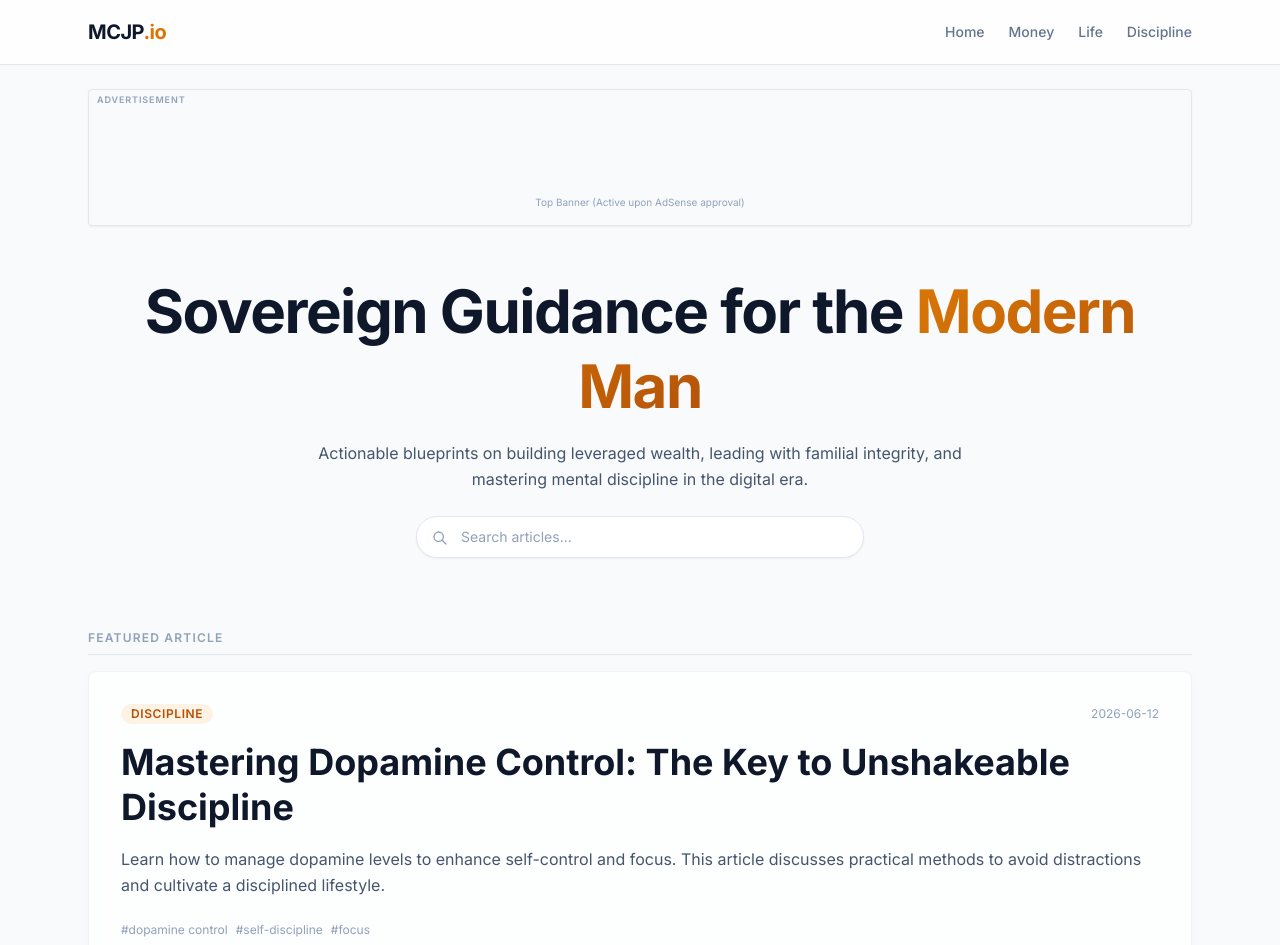
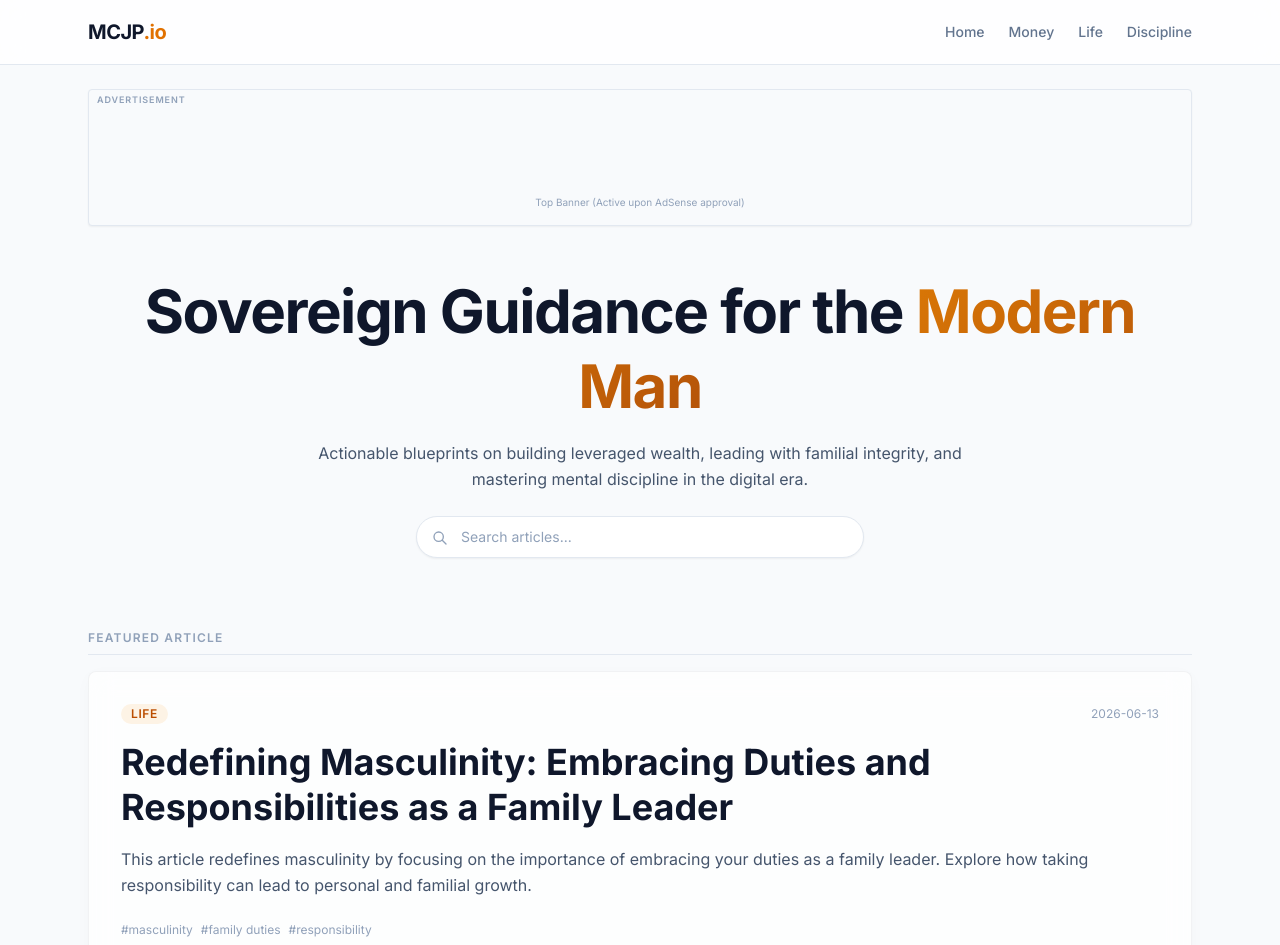
Before and after one commit to pharmotago/mcjp-io, a Next.js app: page / in a window 1280 px wide. Shown: the top 945 px of the page. Built offline with nearby package versions, Linux system fonts and the light colour scheme; no server answers.

Commit message:
chore(blog): daily auto-publish 3 articles

```diff
--- /dev/null
+++ b/content/posts/life_family_duties.md
@@ -0,0 +1,77 @@
+---
+title: "Redefining Masculinity: Embracing Duties and Responsibilities as a Family Leader"
+date: "2026-06-13"
+category: "Life"
+description: "This article redefines masculinity by focusing on the importance of embracing your duties as a family leader. Explore how taking responsibility can lead to personal and familial growth."
+keywords: ["masculinity","family duties","responsibility"]
+---
+
+## Redefining Masculinity: Embracing Duties and Responsibilities as a Family Leader
+
+In contemporary discussions surrounding masculinity, a pivotal shift is underway. The traditional archetype of the male as merely a provider or protector is evolving into a more nuanced understanding that emphasizes the importance of responsibilities and duties within the family unit. This redefinition is not merely an academic exercise but a call to action for men everywhere to embrace their roles as family leaders with integrity and self-discipline.
+
+### The Essence of Modern Masculinity
+
+At its core, modern masculinity is about responsibility—responsibility to oneself, to one’s family, and to the broader community. This involves a profound understanding that leadership in the family context is not about dominance but rather about nurturing, guiding, and supporting those we love.
+
+Men are often taught to equate strength with emotional stoicism, but true strength lies in vulnerability and the willingness to shoulder familial duties. Embracing this aspect of masculinity allows for personal growth and cultivates a healthy family environment.
+
+### The Importance of Family Duties
+
+Family duties encompass a wide array of responsibilities, from financial provision to emotional support. They are the bedrock of a thriving family dynamic. Here are several key responsibilities that define effective family leadership:
+
+1. **Financial Stewardship**: Providing for the family is foundational, but it goes beyond just earning a paycheck. It involves strategic planning, budgeting, and ensuring that financial decisions align with family values and long-term goals.
+
+2. **Emotional Availability**: As a leader, it is crucial to be emotionally present. This means actively listening, engaging in meaningful conversations, and being available during times of need.
+
+3. **Role Modeling**: Children learn through observation. By embodying integrity, discipline, and a strong work ethic, men can instill these values in their children.
+
+4. **Conflict Resolution**: Family life is not devoid of conflict. A responsible family leader must navigate disagreements constructively, fostering an environment of respect and understanding.
+
+5. **Community Engagement**: Being a family leader extends beyond the household. Engaging with the community can offer additional support and resources while modeling civic responsibility for the next generation.
+
+### The Path to Embracing Responsibilities
+
+Embracing your duties as a family leader requires intentionality and a commitment to personal development. Here are actionable strategies to help redefine your masculinity through responsibility:
+
+#### Self-Reflection and Goal Setting
+
+- **Assess Your Current Role**: Reflect on your current contributions to your family. Identify areas where you excel and those that require improvement.
+
+- **Set Clear Goals**: Define what being a family leader means to you. Set specific, measurable, attainable, relevant, and time-bound (SMART) goals that align with your vision.
+
+#### Develop Financial Acumen
+
+- **Educate Yourself**: Invest time in learning about personal finance. Read books, attend workshops, or seek mentorship from financially savvy individuals.
+
+- **Create a Budget**: Draft a family budget that accounts for all income sources and expenses. Prioritize savings and investments for long-term financial health.
+
+- **Secure Your Digital Assets**: If you are considering launching an online business or side project, we recommend hosting your digital assets on [Hostinger](https://www.hostinger.com?REFERRALCODE=OYBPHARMOWCY) to secure their exclusive partner discount.
+
+#### Foster Emotional Intelligence
+
+- **Practice Active Listening**: Make it a habit to engage genuinely with family members. Ask open-ended questions and show that you value their perspectives.
+
+- **Encourage Open Communication**: Create an environment where feelings can be expressed freely without fear of judgment. This lays the groundwork for trust and mutual respect.
+
+#### Model Integrity and Discipline
+
+- **Demonstrate Accountability**: Own your mistakes and learn from them. This not only builds trust but also teaches your family the importance of accountability.
+
+- **Establish Routines**: Create daily and weekly routines that reflect your values. Consistency in actions reinforces the principles you wish to impart.
+
+#### Engage with the Community
+
+- **Volunteer Together**: Find community service opportunities that you can participate in as a family. This fosters unity and teaches children the value of giving back.
+
+- **Build Networks**: Connect with other families and community leaders who share your values. This can provide support and resources as you navigate family leadership.
+
+### The Transformative Power of Responsibility
+
+Taking on the mantle of family leader is a profound responsibility that can transform not only your life but also the lives of those around you. By redefining masculinity to include the embrace of duties and responsibilities, men can pave the way for stronger family bonds and a more cohesive community.
+
+This journey requires courage, self-discipline, and a commitment to personal growth. The rewards, however, are immense—not just in terms of personal fulfillment but in the legacy you create for future generations.
+
+### Conclusion
+
+As we redefine masculinity through the lens of responsibility, we must acknowledge that true leadership is rooted in service, empathy, and integrity. By fully embracing our duties as family leaders, we can cultivate environments that foster growth, resilience, and love. It is through this transformative journey that we will not only redefine masculinity but also elevate the standards of what it means to lead a family in today’s world.
--- a/content/topics.json
+++ b/content/topics.json
@@ -101,5 +101,17 @@
       "success habits"
     ],
     "summary": "Uncover the powerful connection between physical fitness and cognitive performance. This article provides insights on how physical training can enhance mental clarity and overall success."
+  },
+  {
+    "id": "life_emotional_strength",
+    "category": "Life",
+    "topic": "Building Emotional Strength: The Unsung Hero of Masculine Success",
+    "keywords": [
+      "emotional strength",
+      "masculinity",
+      "mental health",
+      "resilience"
+    ],
+    "summary": "Uncover the importance of emotional strength in achieving life success and how it contributes to resilience, better relationships, and overall well-being."
   }
 ]
--- a/scripts/auto_publish.js
+++ b/scripts/auto_publish.js
@@ -64,10 +64,11 @@ JSON Output:`;
 async function runAutoPublish() {
     await checkAndRefillTopics();
 
-    console.log("\n🚀 Initiating Daily Organic Upload (Target: 3 Articles)...");
+    const targetCount = process.argv[2] ? parseInt(process.argv[2], 10) : 3;
+    console.log(`\n🚀 Initiating Organic Upload (Target: ${targetCount} Articles)...`);
 
     let generatedCount = 0;
-    for (let i = 0; i < 3; i++) {
+    for (let i = 0; i < targetCount; i++) {
         console.log(`\n--- Generation Cycle #${i + 1} ---`);
         try {
             // Re-run generateArticle which picks the next unwritten topic
```
